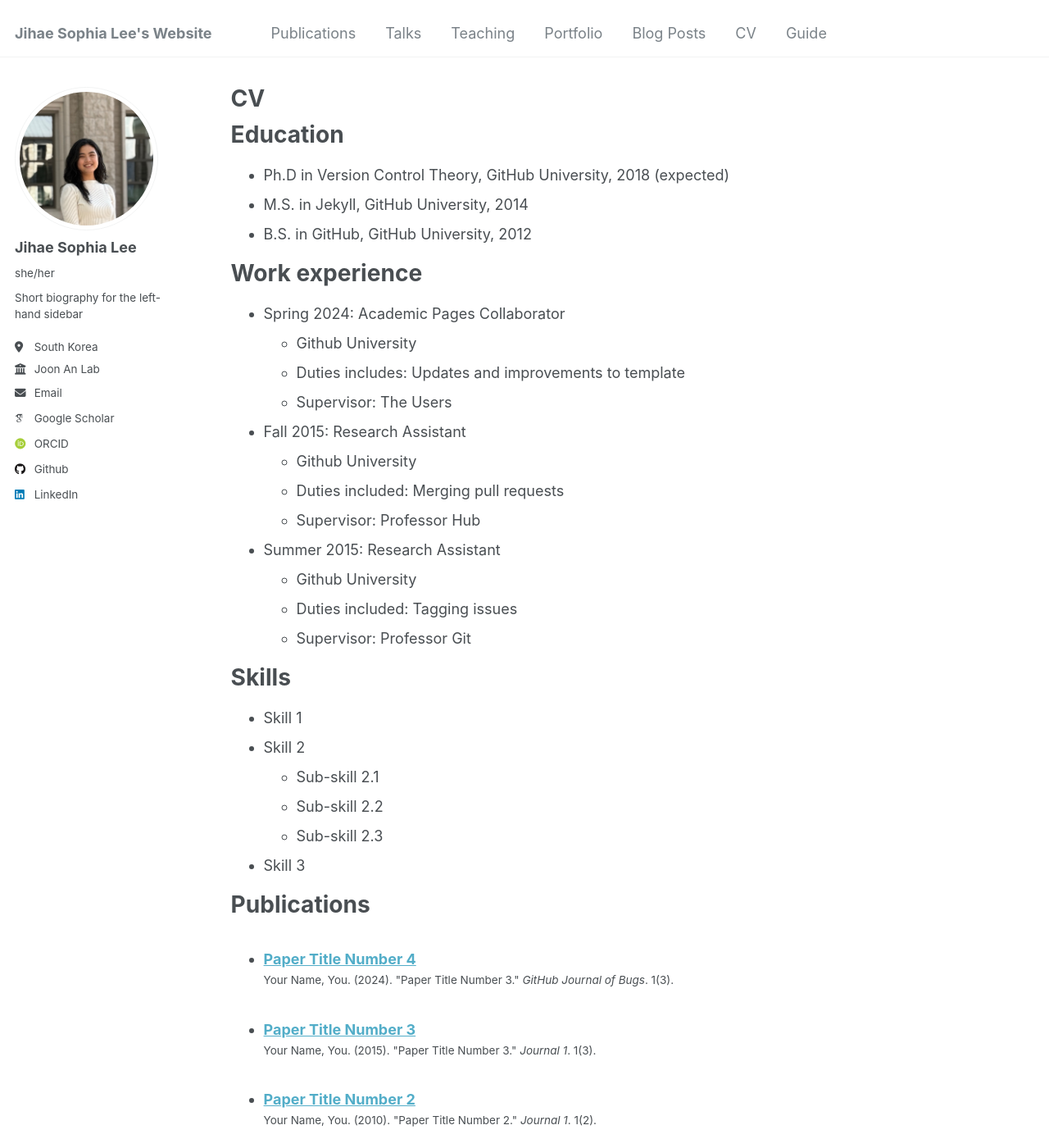
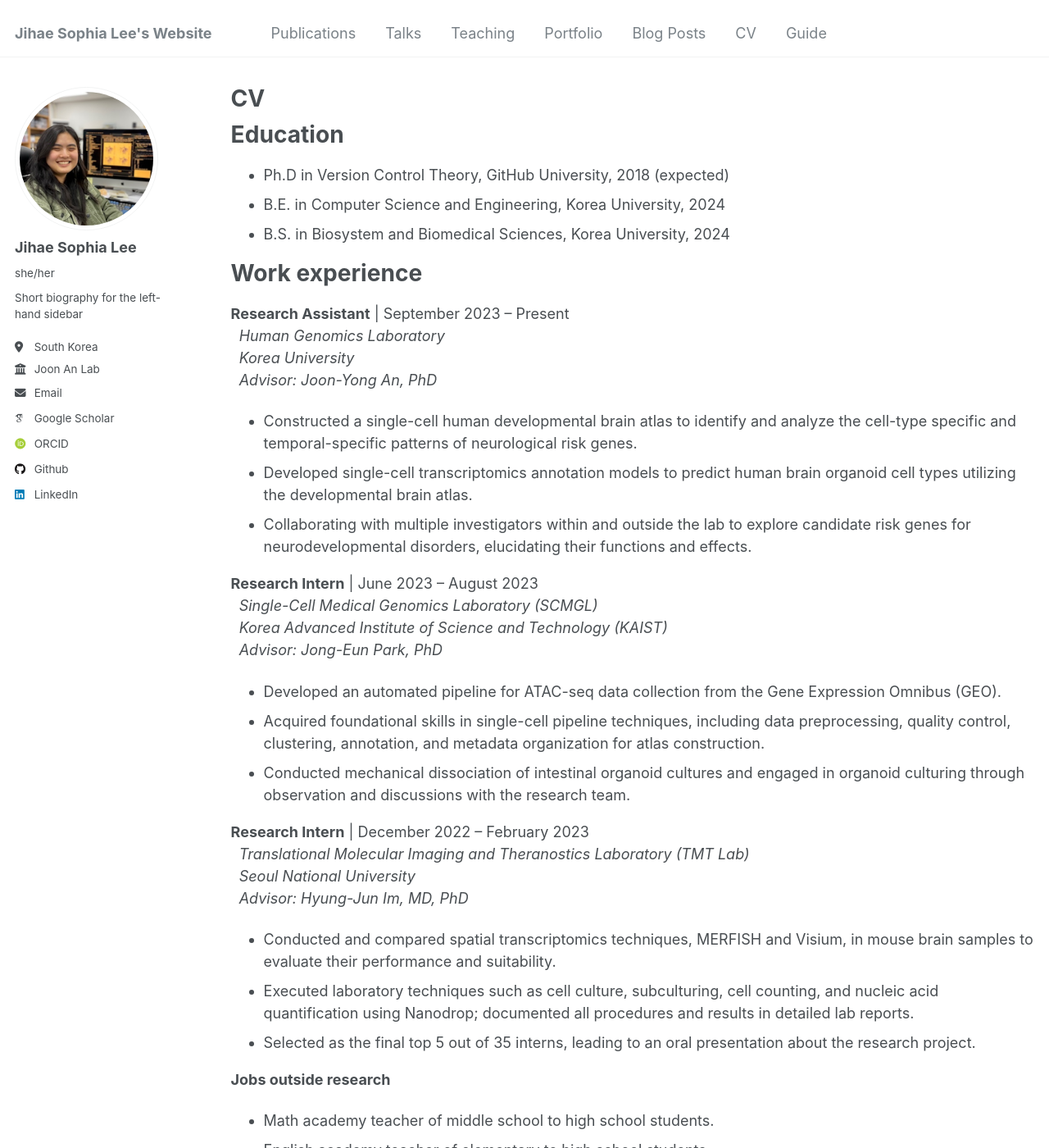
Before and after one commit to esoap/esoap.github.io, a Jekyll site: the page built from _pages/cv.md, in a window 1280 px wide and 1400 px high. Shown: the whole window at 82% size. Built offline with Jekyll 4.4.1, drawn with Linux system fonts in a browser that asks for light colours; some web fonts are replaced; some of the changed text lies outside the part shown.

Commit message:
CV and profile

```diff
--- a/_config.yml
+++ b/_config.yml
@@ -21,7 +21,7 @@ repository               : "esoap/esoap.github.io"
 #               Additional customization can be done by editing /_includes/author-profile.html
 author:
   # Biographic information
-  avatar           : "profile_test.png"
+  avatar           : "profile_lab.png"
   name             : "Jihae Sophia Lee"
   pronouns         : "she/her"
   bio              : "Short biography for the left-hand sidebar"
@@ -58,7 +58,7 @@ author:
   keybase          : # Username
   instagram        : # Username
   lastfm           : # Username
-  linkedin         : "https://www.linkedin.com/in/jihae-sophia-lee/"
+  linkedin         : "jihae-sophia-lee/"
   mastodon         : # URL
   medium           : # URL
   pinterest        : # Username
--- a/_pages/cv.md
+++ b/_pages/cv.md
@@ -12,34 +12,63 @@ redirect_from:
 Education
 ======
 * Ph.D in Version Control Theory, GitHub University, 2018 (expected)
-* M.S. in Jekyll, GitHub University, 2014
-* B.S. in GitHub, GitHub University, 2012
+* B.E. in Computer Science and Engineering, Korea University, 2024
+* B.S. in Biosystem and Biomedical Sciences, Korea University, 2024
 
 Work experience
 ======
-* Spring 2024: Academic Pages Collaborator
-  * Github University
-  * Duties includes: Updates and improvements to template
-  * Supervisor: The Users
+ **Research Assistant** | September 2023 – Present <br>
+ &nbsp; *Human Genomics Laboratory* <br>
+ &nbsp; *Korea University* <br>
+ &nbsp; *Advisor: Joon-Yong An, PhD*
 
-* Fall 2015: Research Assistant
-  * Github University
-  * Duties included: Merging pull requests
-  * Supervisor: Professor Hub
+* Constructed a single-cell human developmental brain atlas to identify and analyze the cell-type specific and temporal-specific patterns of neurological risk genes.
+* Developed single-cell transcriptomics annotation models to predict human brain organoid cell types utilizing the developmental brain atlas.
+* Collaborating with multiple investigators within and outside the lab to explore candidate risk genes for neurodevelopmental disorders, elucidating their functions and effects.
 
-* Summer 2015: Research Assistant
-  * Github University
-  * Duties included: Tagging issues
-  * Supervisor: Professor Git
+
+**Research Intern** | June 2023 – August 2023 <br>
+ &nbsp; *Single-Cell Medical Genomics Laboratory (SCMGL)* <br>
+ &nbsp; *Korea Advanced Institute of Science and Technology (KAIST)* <br>
+ &nbsp; *Advisor: Jong-Eun Park, PhD*
+
+* Developed an automated pipeline for ATAC-seq data collection from the Gene Expression Omnibus (GEO).
+* Acquired foundational skills in single-cell pipeline techniques, including data preprocessing, quality control, clustering, annotation, and metadata organization for atlas construction.
+* Conducted mechanical dissociation of intestinal organoid cultures and engaged in organoid culturing through observation and discussions with the research team.
+
+
+**Research Intern** | December 2022 – February 2023 <br>
+ &nbsp; *Translational Molecular Imaging and Theranostics Laboratory (TMT Lab)* <br>
+ &nbsp; *Seoul National University* <br>
+ &nbsp; *Advisor: Hyung-Jun Im, MD, PhD*
+
+* Conducted and compared spatial transcriptomics techniques, MERFISH and Visium, in mouse brain samples to evaluate their performance and suitability.
+* Executed laboratory techniques such as cell culture, subculturing, cell counting, and nucleic acid quantification using Nanodrop; documented all procedures and results in detailed lab reports.
+* Selected as the final top 5 out of 35 interns, leading to an oral presentation about the research project.
+
+**Jobs outside research**
+* Math academy teacher of middle school to high school students.
+* English academy teacher of elementary to high school students.
+* A personal TOEIC tutor for undergraduate students in Korea.
+* Assistant teacher in kids cafe, teaching and ensuring the safety of children under age 10.
 
 Skills
 ======
-* Skill 1
-* Skill 2
-  * Sub-skill 2.1
-  * Sub-skill 2.2
-  * Sub-skill 2.3
-* Skill 3
+**Bioinformatics Analysis**
+
+* Skillful: Scanpy
+* Experienced: Seurat, Hail
+
+**Programming Languages**
+
+* Skillful: Python, R
+* Experienced: C, C++, Verilog, HTML, CSS, App Script, MATLAB
+
+**Language Skills**
+
+* Korean (Native)
+* English (Full professional proficiency, TOEFL: 113)
+
 
 Publications
 ======
@@ -59,6 +88,36 @@ Teaching
     {% include archive-single-cv.html %}
   {% endfor %}</ul>
 
-Service and leadership
+Service, Leadership, Volunteering
 ======
-* Currently signed in to 43 different slack teams
+**Korea University Disease Study Society (DSS)** | *President* | March 2022 – February 2023 | [Website](http://dss.or.kr/) <br>
+
+
+* Successfully managed remote to in-person transition after two years of virtual activities.
+* Led a cohesive management team of 8 people, delegating budgeting, research, operations, and promotion activities.
+* Orchestrated guest lectures and field trips to leading research institutions, including the National Cancer Center (NCC), to enrich the educational experience of society members.
+
+**Korea University Biosystems and Medical Sciences Band, BAZIRAK** | *President* | March 2020 – February 2022 | [YouTube](https://www.youtube.com/@bazirak6589), [Instagram](https://www.instagram.com/bazirak_bsms/)<br>
+
+* Sustained the band during COVID-19 pandemic using innovative methods of engagement and promotion by using YouTube and Instagram.
+* Filmed, and edited online performances during the COVID-19 pandemic.
+* Facilitated virtual meetings and practice sessions, fostering collaboration and maintaining group cohesion during remote activities.
+
+**Korea Hacks 2021** | *MC, Organizing Team* | November 2021 <br>
+
+* Facilitated smooth transitions between sessions by collaborating with sponsors, speakers, judges, and participants, ensuring a seamless experience throughout the event.
+* Moderated virtual hackathon events, ensuring active participant engagement and adherence to the event schedule.
+* Promoted the hackathon through media, managed participant registration, and provided clear guidance to ensure a smooth and interactive experience from start to finish.
+
+
+**Korea University Computer Club (KUCC)** | *Public Relations Committee, Library Committee* | March 2020 – June 2021 | [Website](https://kucc.co.kr/) <br>
+
+* Recruited and conducted interviews with over 150 candidates.
+* Simplified understanding of Computer Science and AI though engaging with Instagram posts.
+* Developed an automatic book rental system using Apps Script.
+
+**Multicultural School Volunteer Group** | *Tutor, Mentor* | 2015 – 2018 <br>
+
+* Provided academic support to children, focusing on Korean schoolwork to enhance their understanding and performance.
+* Mentored children to embrace their individuality and foster self-confidence through personalized guidance.
+* Assisted in goal-setting by supplying tailored study materials and offering advice aligned with their future aspirations.
```
Also changed, not shown: images/profile_lab.png (added).
